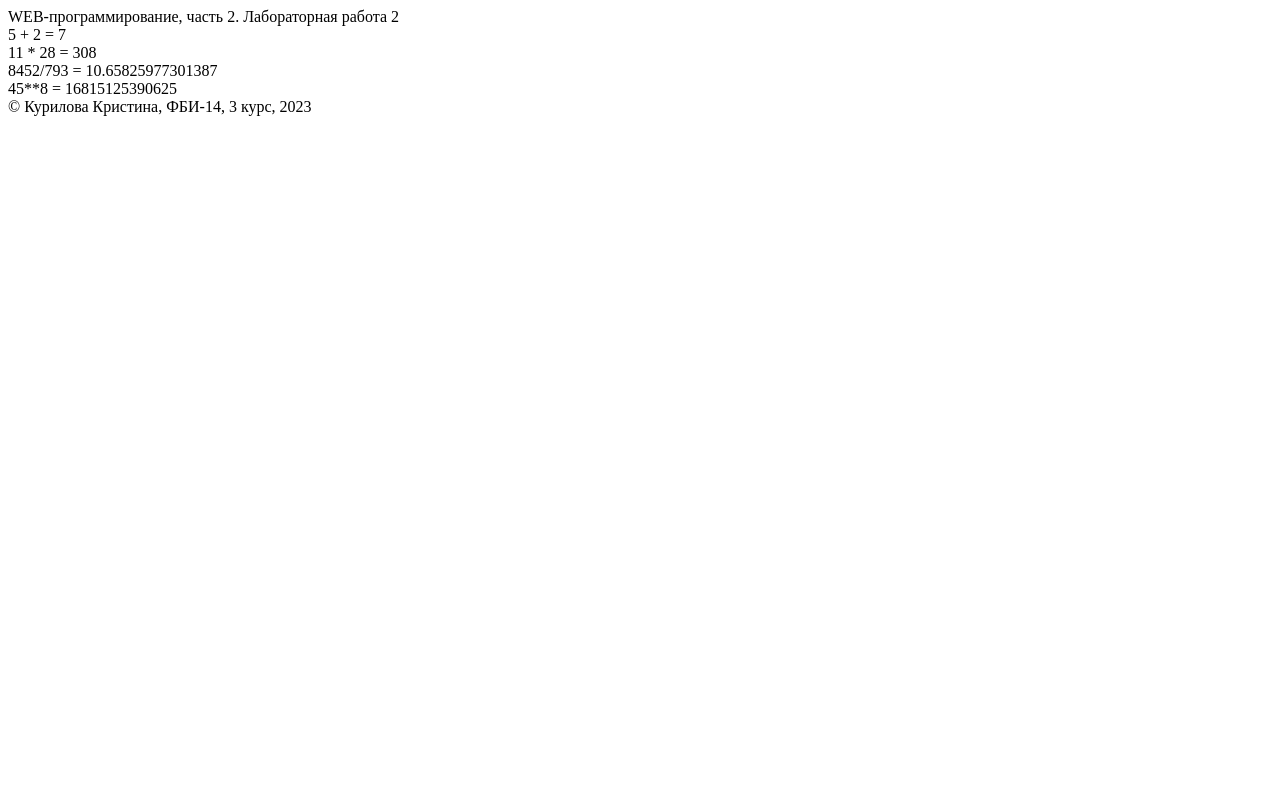
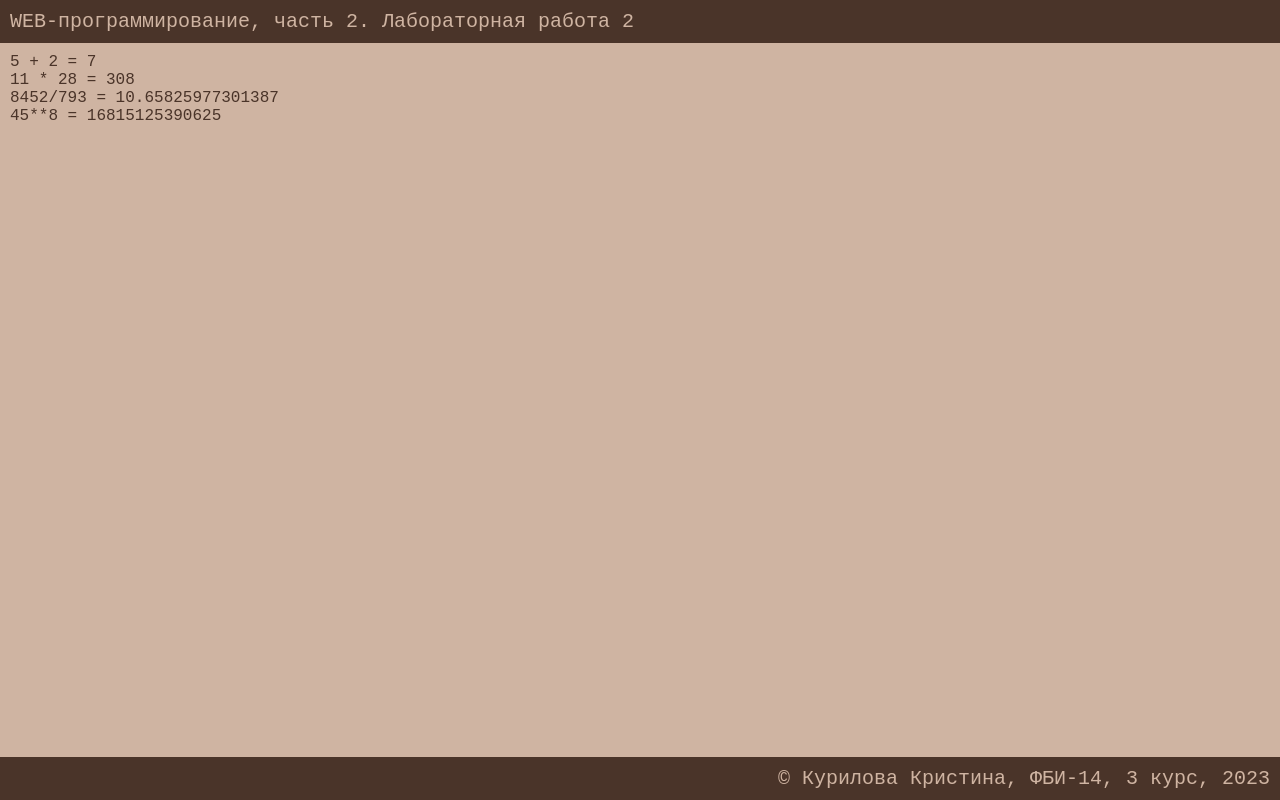
Before and after one commit to kka251/webprog_02, a Flask app: page /lab2/example in a window 1280 px wide. Run offline with Flask 3, Linux system fonts and the light colour scheme.

Commit message:
Поодключение стилей

```diff
--- /dev/null
+++ b/static/main.css
@@ -0,0 +1,33 @@
+body {
+    background-color: #cfb4a2;
+    color: #4a3429;
+    font-family:'Courier New', Courier, monospace;
+    margin: 0px;
+}
+main {
+    margin-bottom: 40px;
+    padding: 10px;
+}
+header {
+    background-color: #4a3429;
+    color: #cfb4a2;
+    padding: 10px;
+    font-size: 20px;
+    font-family: 'Courier New', Courier, monospace;
+    margin: 0;
+    position: relative;
+}
+
+footer {
+    background-color: #4a3429;
+    color: #cfb4a2;
+    padding: 10px;
+    font-size: 20px;
+    font-family: 'Courier New', Courier, monospace;
+    text-align: right;
+    margin: 0px;
+    position: fixed;
+    left: 0;
+    right: 0;
+    bottom: 0;
+    }
--- a/templates/example.html
+++ b/templates/example.html
@@ -4,6 +4,7 @@
     <meta charset="UTF-8">
     <meta name="viewport" content="width=device-width, initial-scale=1.0">
     <title>Курилова Кристина. Лабораторная работа {{ num_lab }}</title>
+    <link rel="stylesheet" href="{{url_for ('static', filename='main.css')}}">
 </head>
 <body>
     <header>
```
